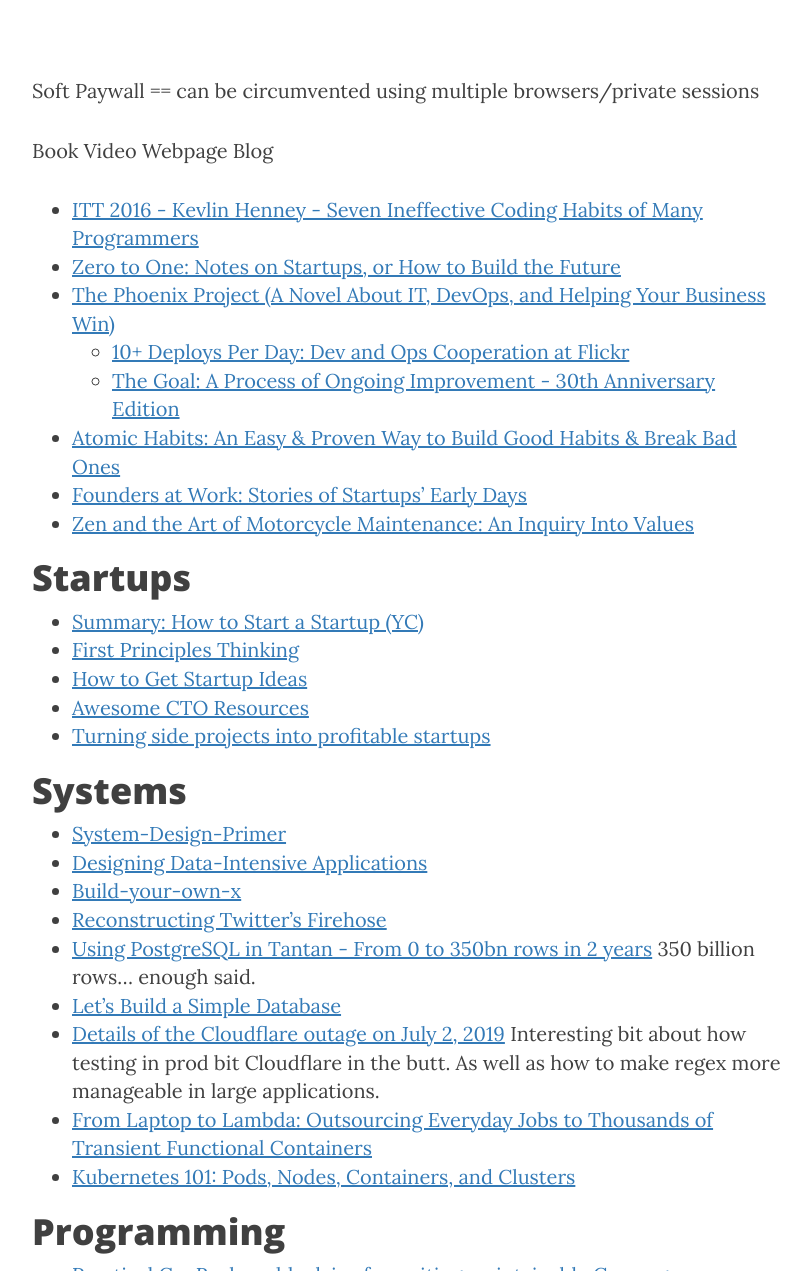
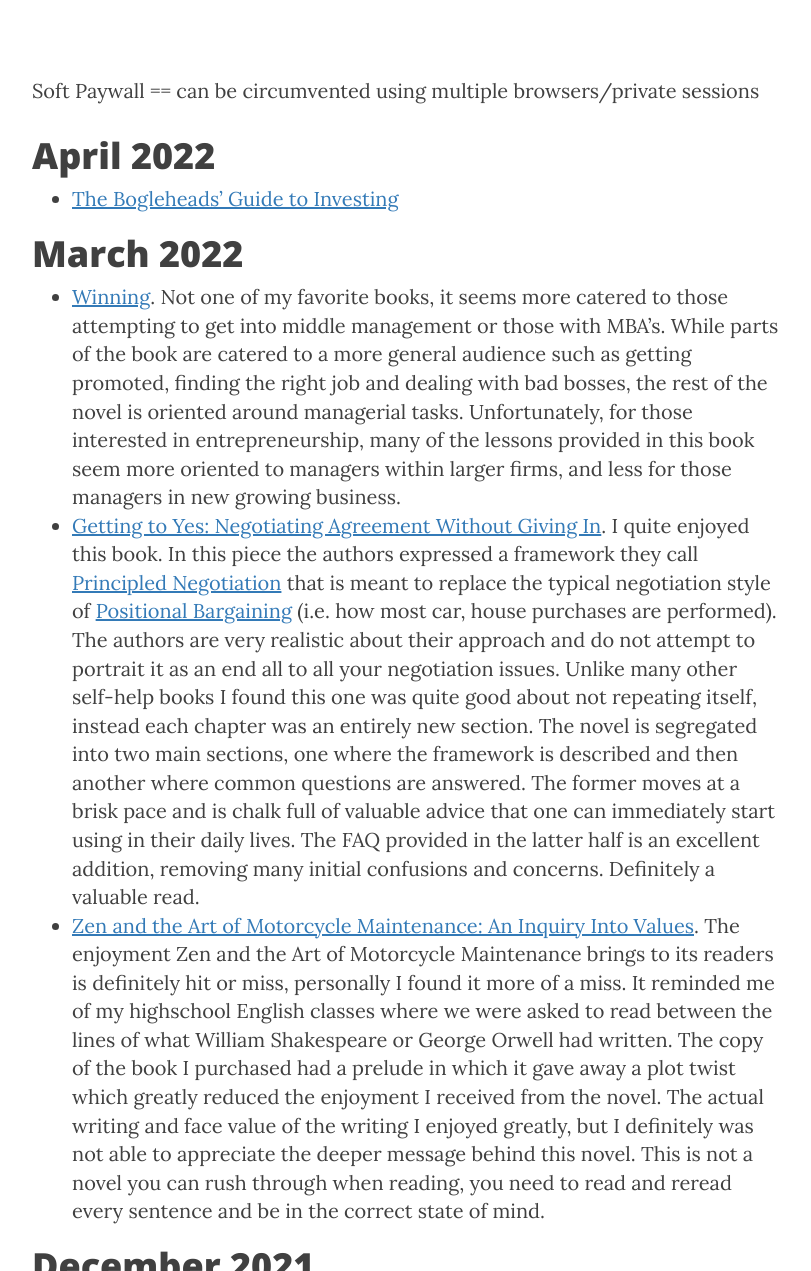
Before and after one commit to kwojcicki/kwojcicki.github.io, a Jekyll site: the page built from _posts/2019-02-27-READING-LIST.md, in a window 1280 px wide and 1400 px high, scrolled down 415 px, cut to the strip 129-1400 px from the top of the window. Shown: the whole strip, without its empty margins (233-1044 px from the left). Built offline with Jekyll 4.4.1, drawn with Linux system fonts in a browser that asks for light colours; nearby versions of some CDN libraries; some of the changed text lies outside the part shown.

Commit message:
Adding to reading list

```diff
--- a/_posts/2019-02-27-READING-LIST.md
+++ b/_posts/2019-02-27-READING-LIST.md
@@ -6,26 +6,36 @@
 author: "Krystian Wojcicki"
 header-img: "img/posts/jekyll-bg.jpg"
 comments: true
-tags: [Living]
+tags: []
 ---
 
 Soft Paywall == can be circumvented using multiple browsers/private sessions
 
-Book
-Video
-Webpage
-Blog
+# April 2022
+- [The Bogleheads' Guide to Investing](https://www.goodreads.com/book/show/381355.The_Bogleheads_Guide_to_Investing)
 
-- [ITT 2016 - Kevlin Henney - Seven Ineffective Coding Habits of Many Programmers](https://www.youtube.com/watch?v=ZsHMHukIlJY&ab_channel=IstanbulTechTalks)
+# March 2022
+- [Winning](https://www.goodreads.com/book/show/866222.Winning). Not one of my favorite books, it seems more catered to those attempting to get into middle management or those with MBA's. While parts of the book are catered to a more general audience such as getting promoted, finding the right job and dealing with bad bosses, the rest of the novel is oriented around managerial tasks. Unfortunately, for those interested in entrepreneurship, many of the lessons provided in this book seem more oriented to managers within larger firms, and less for those managers in new growing business.
+- [Getting to Yes: Negotiating Agreement Without Giving In](https://www.goodreads.com/book/show/313605.Getting_to_Yes). I quite enjoyed this book. In this piece the authors expressed a framework they call [Principled Negotiation](https://www.pon.harvard.edu/daily/negotiation-skills-daily/principled-negotiation-focus-interests-create-value/) that is meant to replace the typical negotiation style of [Positional Bargaining](https://www.pon.harvard.edu/tag/positional-bargaining/#:~:text=Positional%20bargaining%20is%20an%20approach,low%20(or%20high)%20one.) (i.e. how most car, house purchases are performed). The authors are very realistic about their approach and do not attempt to portrait it as an end all to all your negotiation issues. Unlike many other self-help books I found this one was quite good about not repeating itself, instead each chapter was an entirely new section. The novel is segregated into two main sections, one where the framework is described and then another where common questions are answered. The former moves at a brisk pace and is chalk full of valuable advice that one can immediately start using in their daily lives. The FAQ provided in the latter half is an excellent addition, removing many initial confusions and concerns. Definitely a valuable read.
+- [Zen and the Art of Motorcycle Maintenance: An Inquiry Into Values](https://www.goodreads.com/book/show/629.Zen_and_the_Art_of_Motorcycle_Maintenance). The enjoyment Zen and the Art of Motorcycle Maintenance brings to its readers is definitely hit or miss, personally I found it more of a miss. It reminded me of my highschool English classes where we were asked to read between the lines of what William Shakespeare or George Orwell had written. The copy of the book I purchased had a prelude in which it gave away a plot twist which greatly reduced the enjoyment I received from the novel. The actual writing and face value of the writing I enjoyed greatly, but I definitely was not able to appreciate the deeper message behind this novel. This is not a novel you can rush through when reading, you need to read and reread every sentence and be in the correct state of mind.
+
+# December 2021
+- [How to Win Friends and Influence People](https://www.goodreads.com/book/show/4865.How_to_Win_Friends_and_Influence_People)
+- [Founders at Work: Stories of Startups' Early Days](https://www.goodreads.com/book/show/98233.Founders_at_Work)
+
+# November 2021
 - [Zero to One: Notes on Startups, or How to Build the Future](https://www.goodreads.com/book/show/18050143-zero-to-one)
+- [The Goal: A Process of Ongoing Improvement - 30th Anniversary Edition](https://www.goodreads.com/en/book/show/113934.The_Goal)
+
+# October 2021
+
+- [Atomic Habits: An Easy & Proven Way to Build Good Habits & Break Bad Ones](https://www.goodreads.com/book/show/40121378-atomic-habits)
 - [The Phoenix Project (A Novel About IT, DevOps, and Helping Your Business Win)](https://www.goodreads.com/book/show/17255186-the-phoenix-project)
     - [10+ Deploys Per Day: Dev and Ops Cooperation at Flickr](https://www.youtube.com/watch?v=LdOe18KhtT4&ab_channel=O%27Reilly)
-    - [The Goal: A Process of Ongoing Improvement - 30th Anniversary Edition](https://www.goodreads.com/en/book/show/113934.The_Goal)
-- [Atomic Habits: An Easy & Proven Way to Build Good Habits & Break Bad Ones](https://www.goodreads.com/book/show/40121378-atomic-habits)
-- [Founders at Work: Stories of Startups' Early Days](https://www.goodreads.com/book/show/98233.Founders_at_Work)
-- [Zen and the Art of Motorcycle Maintenance: An Inquiry Into Values](https://www.goodreads.com/book/show/629.Zen_and_the_Art_of_Motorcycle_Maintenance)
 
-# Startups
+# Past
+
+## Startups
 
 - [Summary: How to Start a Startup (YC)](https://docs.google.com/document/d/1wkJ6Ruh2IiR-caT-PS3n5Yt5VKcmIsVhuQwjgqK7030/edit)
 - [First Principles Thinking](https://medium.com/the-mission/elon-musks-3-step-first-principles-thinking-how-to-think-and-solve-difficult-problems-like-a-ba1e73a9f6c0)
@@ -33,7 +43,7 @@
 - [Awesome CTO Resources](https://github.com/mateusz-brainh]ub/awesome-cto-resources)
 - [Turning side projects into profitable startups](https://levels.io/startups/)
 
-# Systems
+## Systems
 
 - [System-Design-Primer](https://github.com/donnemartin/system-design-primer)
 - [Designing Data-Intensive Applications](http://puhonua.com/docs/DDIA.pdf)
@@ -45,7 +55,7 @@
 - [From Laptop to Lambda: Outsourcing Everyday Jobs to Thousands of Transient Functional Containers](https://github.com/StanfordSNR/gg)
 - [Kubernetes 101: Pods, Nodes, Containers, and Clusters](https://medium.com/google-cloud/kubernetes-101-pods-nodes-containers-and-clusters-c1509e409e16)
 
-# Programming
+## Programming
 
 - [Practical Go: Real world advice for writing maintainable Go programs](http://puhonua.com/docs/DDIA.pdf)
 - [Open Data Structures](http://opendatastructures.org/ods-java/)
@@ -53,25 +63,25 @@
 - [Awesome-Design-Patterns](https://github.com/DovAmir/awesome-design-patterns)
 - [A Complete Guide to Flexbox](https://css-tricks.com/snippets/css/a-guide-to-flexbox/) As a primarily backend developer this guide is super useful anytime I need to build a UI.
 
-# Interviews
+## Interviews
 
 - [Cracking the Coding Interview](https://github.com/sunilsoni/Interview-Preparation/blob/master/books/Cracking%20the%20Coding%20Interview%2C%206th%20Edition%20189%20Programming%20Questions%20and%20Solutions.pdf) Just a great resource with tons of questions that frankly are quite common atleast in the interviews I have been in.
 
-# Productivity
+## Productivity
 
 - [16 Things Everybody Should Stop Doing In Order To Be Successful](https://medium.com/@parkernash/16-things-everybody-should-stop-doing-in-order-to-be-successful-18be67a70a2c)
 - ["10x engineers": Stereotypes and research](https://jasoncrawford.org/10x-engineers)
 
-# Blogs
+## Blogs
 
 - [High Scalability](http://highscalability.com/) Great blog related to all things done at scale, its "Stuff The Internet Says On Scalability For XXX" series is top notch
 
-# General Programmer information
+## General Programmer information
 
 - [What every computer science major should know](http://matt.might.net/articles/what-cs-majors-should-know/)
 - [Don't Call Yourself A Programmer, And Other Career Advice](https://www.kalzumeus.com/2011/10/28/dont-call-yourself-a-programmer/)
 
-# Misc
+## Misc
 
 - [The Mastermind](https://longform.org/posts/the-mastermind) Soft Paywall, interesting mini series about programmer turn criminal cartel boss.
 - [Was Bitcoin Created By This International Drug Dealer? Maybe!](https://www.wired.com/story/was-bitcoin-created-by-this-international-drug-dealer-maybe/)
@@ -102,3 +112,4 @@
 - [Marketing for Engineers](https://github.com/LisaDziuba/Marketing-for-Engineers)
 - [](https://ncase.me/trust/)
 - [](https://www.youtube.com/watch?v=BE77h7dmoQU&ab_channel=Honeypot)
+- [ITT 2016 - Kevlin Henney - Seven Ineffective Coding Habits of Many Programmers](https://www.youtube.com/watch?v=ZsHMHukIlJY&ab_channel=IstanbulTechTalks)
```
